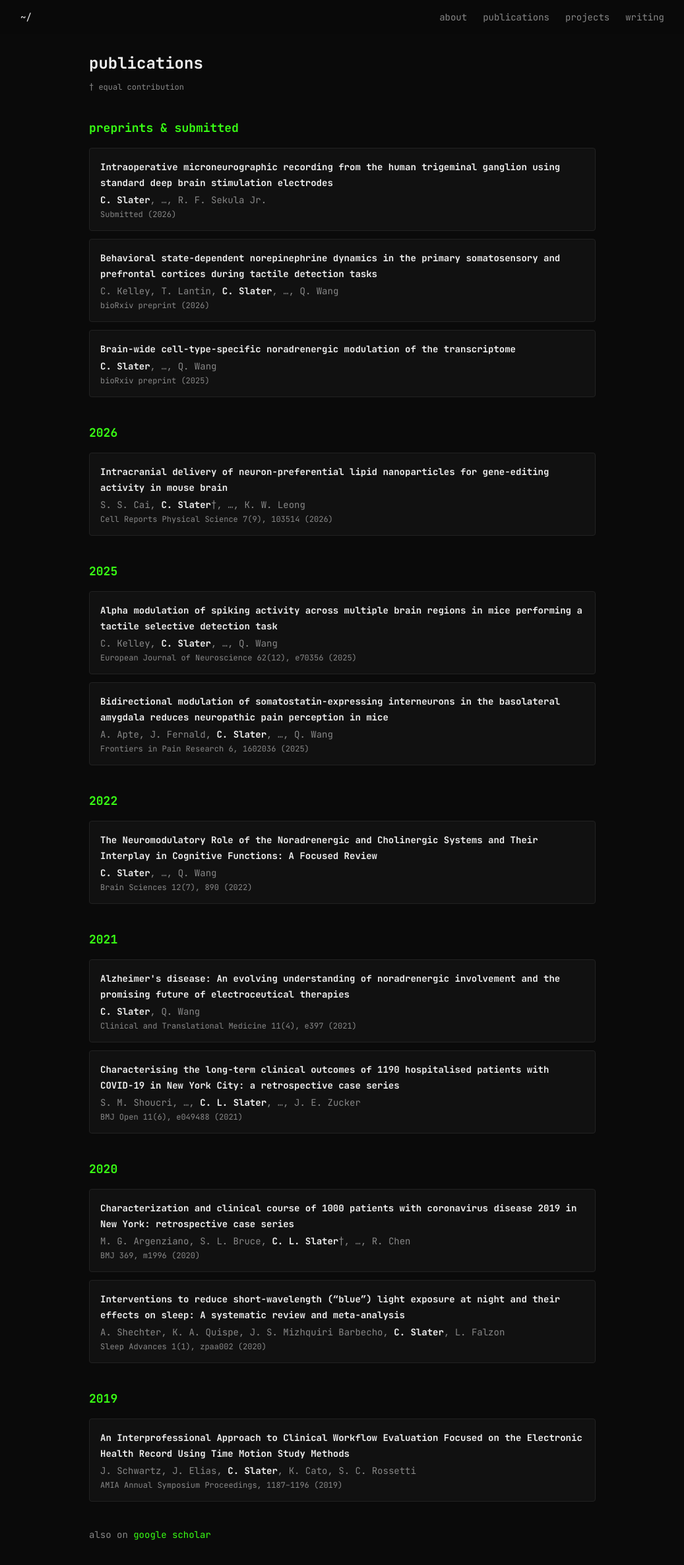
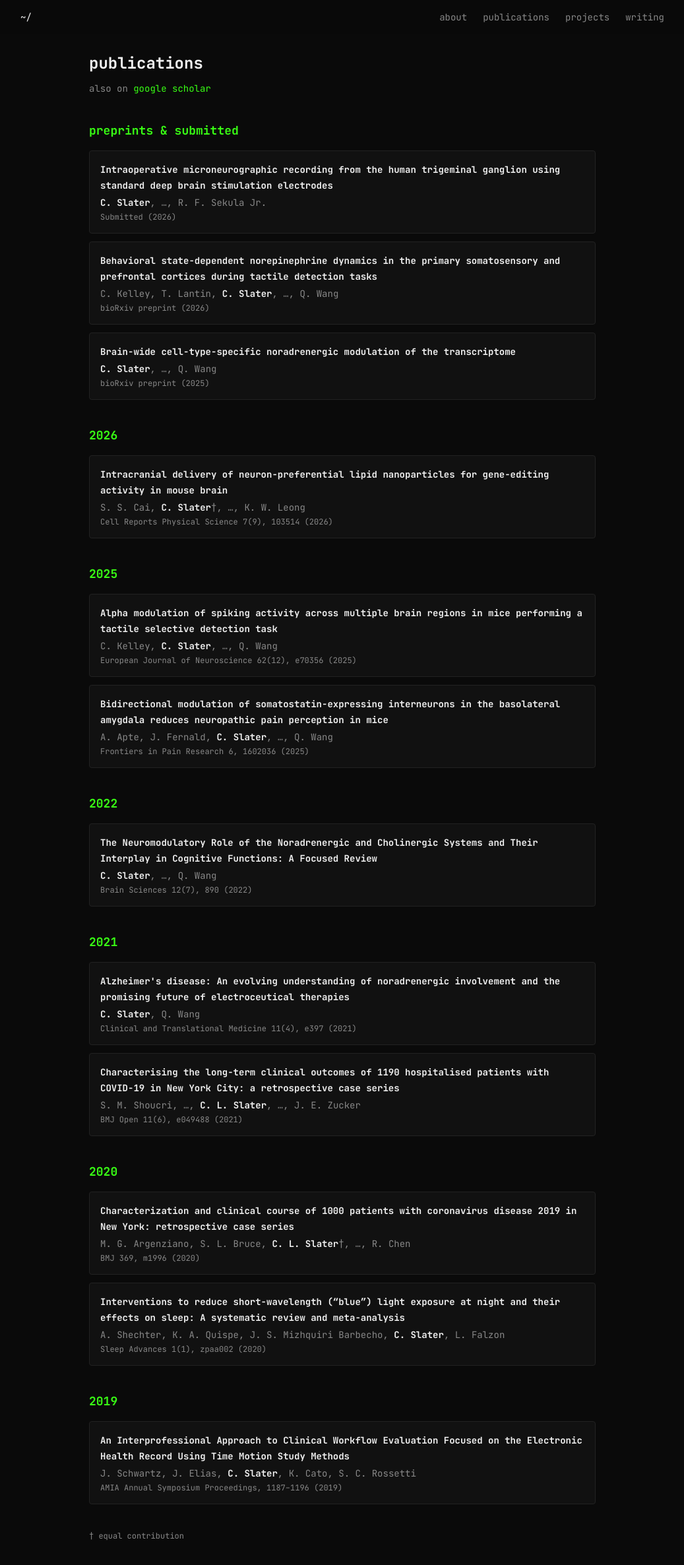
Before and after one commit to codyslater/codyslater.github.io, a Next.js app: page /publications in a window 1280 px wide. Shown: the top 2372 px of the page at 66% size, without its empty margins (121-1158 px from the left). Built offline with nearby package versions, Linux system fonts and the light colour scheme.

Commit message:
publications: scholar link under the title, equal-contribution note at the bottom; about: tighter gap before cv download icon

```diff
--- a/src/app/publications/page.tsx
+++ b/src/app/publications/page.tsx
@@ -101,7 +101,12 @@ export default function PublicationsPage() {
         <FadeIn>
           <header className="mb-10">
             <h1 className="text-2xl font-bold text-foreground">publications</h1>
-            <p className="text-xs text-secondary mt-3">† equal contribution</p>
+            <p className="text-sm text-secondary mt-3">
+              also on{" "}
+              <a href={siteConfig.links.scholar} target="_blank" rel="noopener noreferrer" className={linkClass}>
+                google scholar
+              </a>
+            </p>
           </header>
         </FadeIn>
 
@@ -110,12 +115,7 @@ export default function PublicationsPage() {
           <Block key={year} title={year} pubs={list} />
         ))}
 
-        <p className="text-sm text-secondary">
-          also on{" "}
-          <a href={siteConfig.links.scholar} target="_blank" rel="noopener noreferrer" className={linkClass}>
-            google scholar
-          </a>
-        </p>
+        <p className="text-xs text-secondary">† equal contribution</p>
       </div>
     </div>
   );
--- a/src/components/sections/AboutContent.tsx
+++ b/src/components/sections/AboutContent.tsx
@@ -51,7 +51,7 @@ export function AboutContent() {
         <div className="mt-12 space-y-3 font-mono text-sm">
           {links.map((link, i) => (
             <FadeIn key={link.label} delay={0.35 + 0.05 * i}>
-              <div className="flex items-center gap-3">
+              <div className="flex items-center gap-1">
                 <a
                   href={link.href}
                   {...(link.href.startsWith("/")
```
